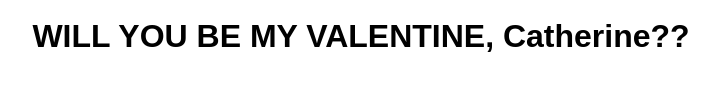
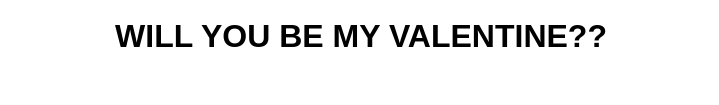
Before and after one commit to praneshp1org/will_you_be_my_valentine.github.io, a plain HTML site: page index.html in a window 1280 px wide. Shown: the part 317-422 px from the top of the page, without its empty margins (279-998 px from the left). Drawn offline with Linux system fonts and the light colour scheme.

Commit message:
Update index.html

```diff
--- a/index.html
+++ b/index.html
@@ -11,7 +11,7 @@
       <div class="banner-gif">
         <img id="banner" src="./public/images/first.gif" alt="banner" />
       </div>
-      <h1>WILL YOU BE MY VALENTINE, Catherine??</h1>
+      <h1>WILL YOU BE MY VALENTINE??</h1>
       <div class="buttons">
         <button id="yes-button"><p>Yes</p></button>
         <button id="no-button"><p>No</p></button>
```
